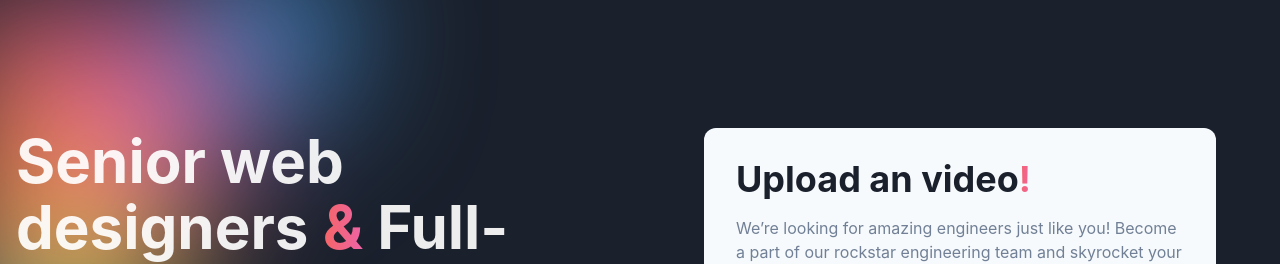
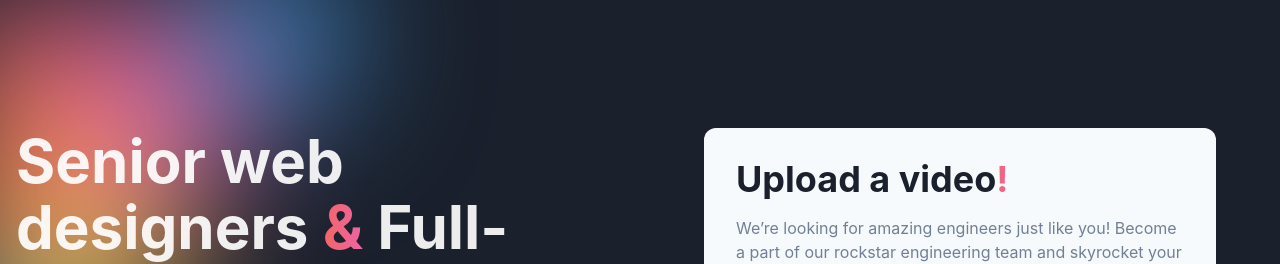
Before and after one commit to Harsh2220/blockStore, a Next.js app: page /video in a window 1280 px wide. Shown: the top 264 px of the page. Built offline with nearby package versions, Linux system fonts and the light colour scheme.

Commit message:
video page

```diff
--- a/pages/video.tsx
+++ b/pages/video.tsx
@@ -74,7 +74,7 @@ export default function UploadVideo() {
                             color={'gray.800'}
                             lineHeight={1.1}
                             fontSize={{ base: '2xl', sm: '3xl', md: '4xl' }}>
-                            Upload an video
+                            Upload a video
                             <Text
                                 as={'span'}
                                 bgGradient="linear(to-r, red.400,pink.400)"
```
